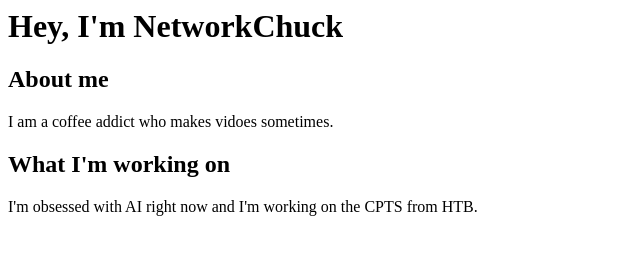
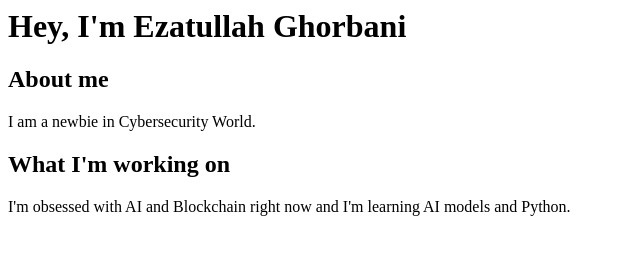
Before and after one commit to itisghorbani/mywebsite, a plain HTML site: page index.html in a window 1280 px wide. Shown: the whole page, without its empty margins (0-640 px from the left). Drawn offline with Linux system fonts and the light colour scheme.

Commit message:
Update index.html

```diff
--- a/index.html
+++ b/index.html
@@ -1,16 +1,16 @@
 
 <html>
     <h1>
-        Hey, I'm NetworkChuck
+        Hey, I'm Ezatullah Ghorbani
     </h1>
     <body>
         <h2>About me</h2>
         <p>
-            I am a coffee addict who makes vidoes sometimes.
+            I am a newbie in Cybersecurity World.
         </p>
         <h2>What I'm working on</h2>
         <p>
-            I'm obsessed with AI right now and I'm working on the CPTS from HTB.
+            I'm obsessed with AI and Blockchain right now and I'm learning AI models and Python.
         </p>
     </body>
 </html>
```
